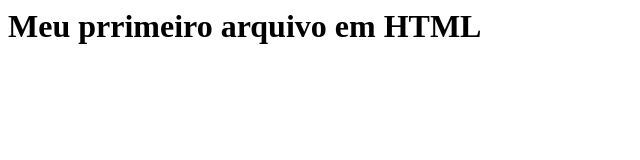
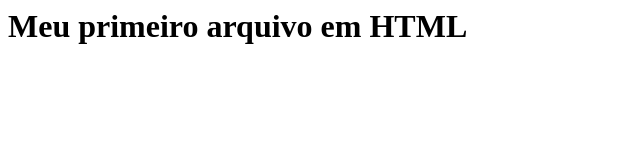
Before and after one commit to FabioSquiba/primeiro-repositorio, a plain HTML site: page index.html in a window 1280 px wide. Shown: the whole page, without its empty margins (0-640 px from the left). Drawn offline with Linux system fonts and the light colour scheme.

Commit message:
Update index.html

```diff
--- a/index.html
+++ b/index.html
@@ -1,3 +1,3 @@
 <html>
-  <h1>Meu prrimeiro arquivo em HTML</h1>
+  <h1>Meu primeiro arquivo em HTML</h1>
 </html>
```
